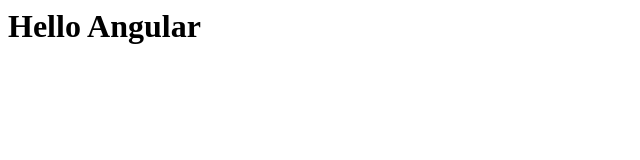
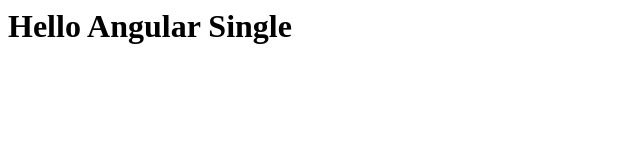
Before and after one commit to JasonCode2022/Angular-Test-Coursera, a plain HTML site: page index.html in a window 1280 px wide. Shown: the whole page, without its empty margins (0-640 px from the left). Drawn offline with Linux system fonts and the light colour scheme.

Commit message:
Second Test

```diff
--- a/index.html
+++ b/index.html
@@ -6,6 +6,6 @@
     <title>Coursera</title>
 </head>
 <body>
-    <h1>Hello Angular</h1>
+    <h1>Hello Angular Single</h1>
 </body>
 </html>
```
